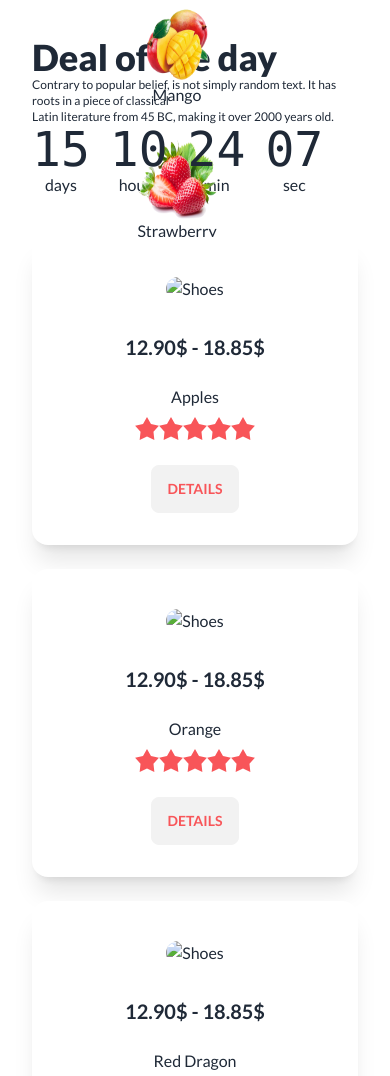
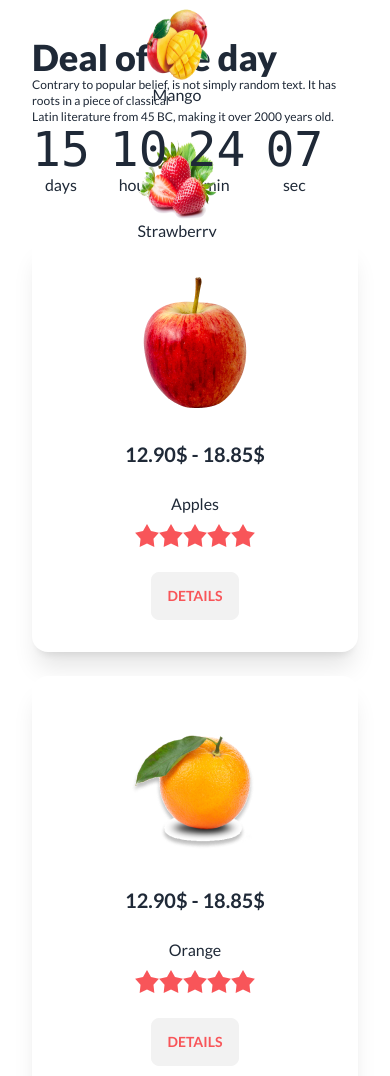
Before and after one commit to Arjumone/BBA3-fruit-brust, a plain HTML site: page index.html in a window 390 px wide. Shown: the part 598-1674 px from the top of the page. Drawn offline with nearby package versions, Linux system fonts and the light colour scheme; the site is published under a folder, as on GitHub Pages, so addresses that start at the root find nothing.

```diff
--- a/index.html
+++ b/index.html
@@ -186,7 +186,7 @@
           <!-- card 1 -->
           <div class="card bg-base-100 shadow-xl">
             <figure class="px-10 pt-10">
-              <img src="/images/fruit6.png" alt="Shoes" class="rounded-xl" />
+              <img src="./images/fruit6.png" alt="Shoes" class="rounded-xl" />
             </figure>
             <div class="card-body items-center text-center">
               <h2 class="card-title">12.90$ - 18.85$</h2>
@@ -203,7 +203,7 @@
             <button class="btn text-[#f85559] mt-4" onclick="my_modal_1.showModal()">Details</button>
             <dialog id="my_modal_1" class="modal text-center">
             <form method="dialog" class="modal-box">
-         <img src="/images/fruit6.png" alt="Shoes" class="rounded-xl ml-48" />
+         <img src="./images/fruit6.png" alt="Shoes" class="rounded-xl ml-48" />
     <h2 class="card-title ml-40">12.90$ - 18.85$</h2>
     <p>Apples</p>
     <p>This fruit very important for our health</p>
@@ -219,7 +219,7 @@
           <!-- card 2 -->
           <div class="card bg-base-100 shadow-xl">
             <figure class="px-10 pt-10">
-              <img src="/images/fruit7.png" alt="Shoes" class="rounded-xl" />
+              <img src="./images/fruit7.png" alt="Shoes" class="rounded-xl" />
             </figure>
             <div class="card-body items-center text-center">
               <h2 class="card-title">12.90$ - 18.85$</h2>
@@ -236,7 +236,7 @@
             <button class="btn text-[#f85559] mt-4" onclick="my_modal_2.showModal()">Details</button>
             <dialog id="my_modal_2" class="modal text-center">
             <form method="dialog" class="modal-box">
-         <img src="/images/fruit7.png" alt="Shoes" class="rounded-xl ml-48" />
+         <img src="./images/fruit7.png" alt="Shoes" class="rounded-xl ml-48" />
     <h2 class="card-title ml-40">12.90$ - 18.85$</h2>
     <p>Orange</p>
     <p>This fruit very important for our health</p>
@@ -253,7 +253,7 @@
           <!-- card 3 -->
           <div class="card bg-base-100 shadow-xl">
             <figure class="px-10 pt-10">
-              <img src="/images/fruit8.png" alt="Shoes" class="rounded-xl" />
+              <img src="./images/fruit8.png" alt="Shoes" class="rounded-xl" />
             </figure>
             <div class="card-body items-center text-center">
               <h2 class="card-title">12.90$ - 18.85$</h2>
@@ -270,7 +270,7 @@
             <button class="btn text-[#f85559] mt-4" onclick="my_modal_3.showModal()">Details</button>
             <dialog id="my_modal_3" class="modal text-center">
             <form method="dialog" class="modal-box">
-         <img src="/images/fruit8.png" alt="Shoes" class="rounded-xl ml-48" />
+         <img src="./images/fruit8.png" alt="Shoes" class="rounded-xl ml-48" />
     <h2 class="card-title ml-40">12.90$ - 18.85$</h2>
     <p>Red Dragon</p>
     <p>This fruit very important for our health</p>
@@ -286,7 +286,7 @@
           <!-- card 4 -->
           <div class="card bg-base-100 shadow-xl">
             <figure class="px-10 pt-10">
-              <img src="/images/fruit9.png" alt="Shoes" class="rounded-xl" />
+              <img src="./images/fruit9.png" alt="Shoes" class="rounded-xl" />
             </figure>
             <div class="card-body items-center text-center">
               <h2 class="card-title">12.90$ - 18.85$</h2>
@@ -303,7 +303,7 @@
             <button class="btn text-[#f85559] mt-4" onclick="my_modal_4.showModal()">Details</button>
             <dialog id="my_modal_4" class="modal text-center">
             <form method="dialog" class="modal-box">
-         <img src="/images/fruit9.png" alt="Shoes" class="rounded-xl ml-48" />
+         <img src="./images/fruit9.png" alt="Shoes" class="rounded-xl ml-48" />
     <h2 class="card-title ml-40">12.90$ - 18.85$</h2>
     <p>Banana</p>
     <p>This fruit very important for our health</p>
```
